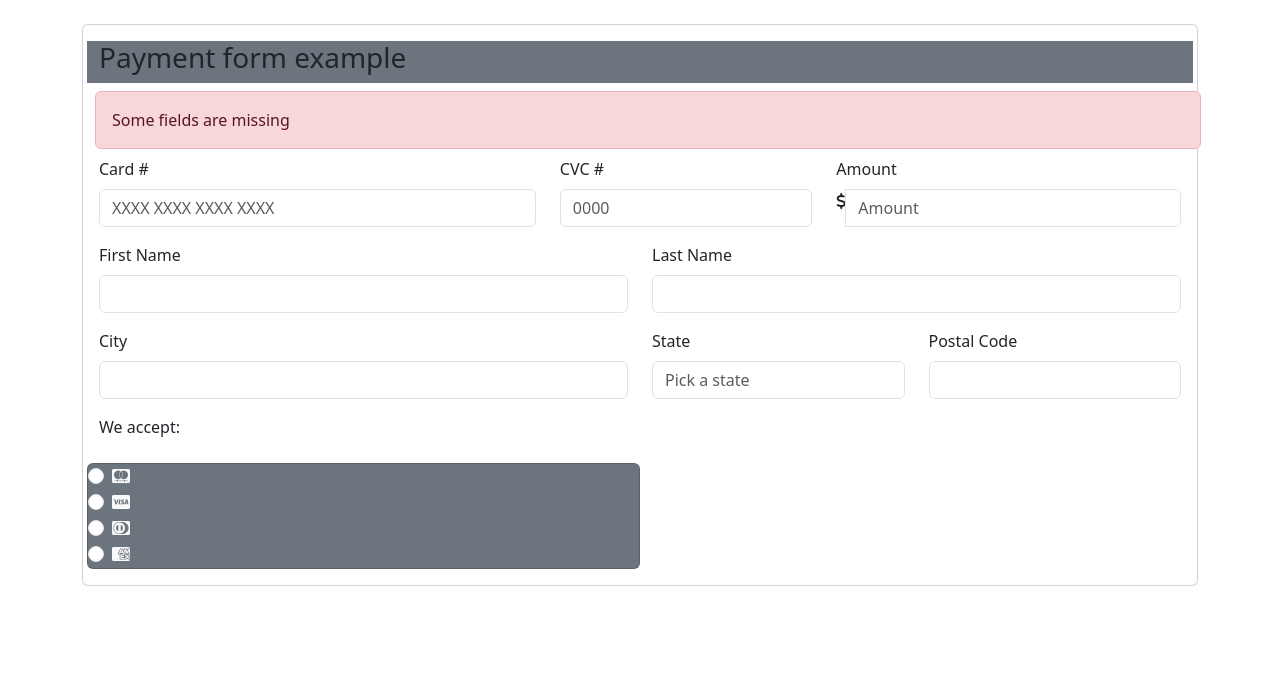
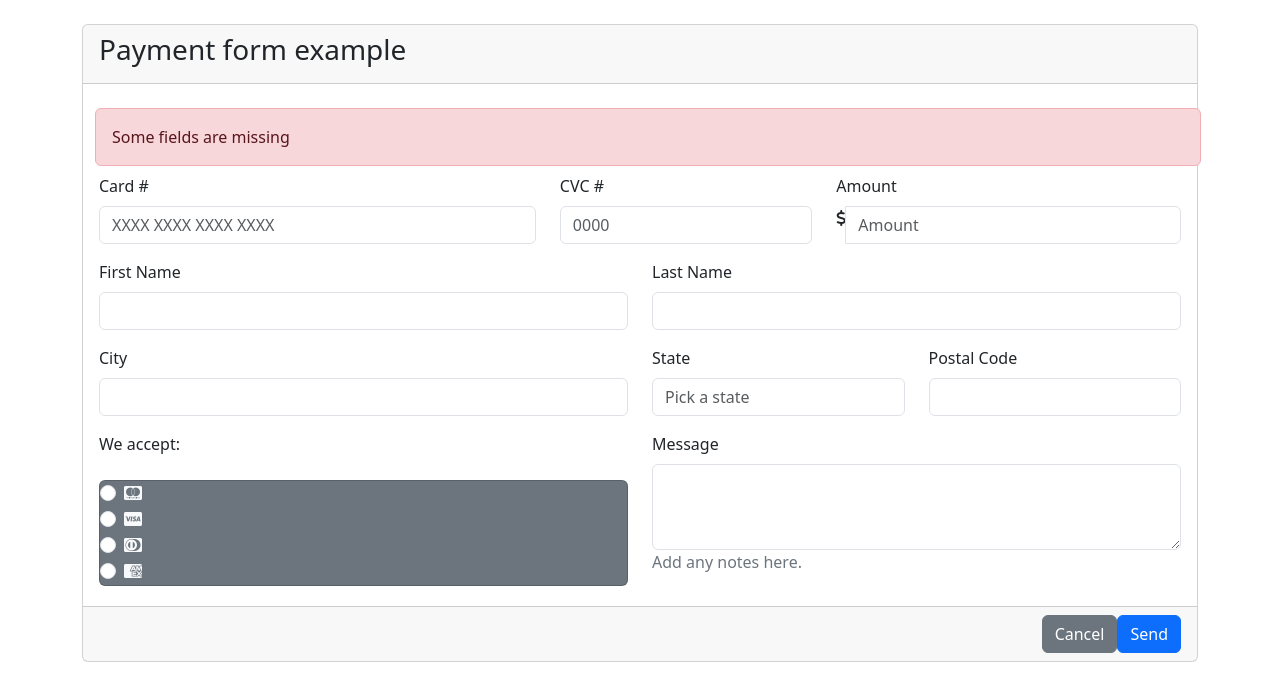
Before and after one commit to 4GeeksAcademy/kristian-bootstrapform, a plain HTML site: page index.html in a window 1280 px wide. Drawn offline with nearby package versions, Linux system fonts and the light colour scheme.

Commit message:
New changes

```diff
--- a/index.html
+++ b/index.html
@@ -9,12 +9,12 @@
 <body>
     <div class="container">
         <div class="card w-100 mt-4">
+            <div class="card-header">
+                <div class="col-12">
+                    <h3>Payment form example</h3>
+                </div>
+            </div>
             <div class="card-body">
-                <div class="row bg-secondary">
-                    <div class="col-12">
-                        <h3>Payment form example</h3>
-                    </div>
-                </div>
                 <div class="row">
                     <div class="alert alert-danger m-2" role="alert">
                         Some fields are missing
@@ -78,32 +78,49 @@
                 <div class="row">
                     <div class="col-6">
                         <p class="pb-2">We accept:</p>
-                        <div class="card bg-secondary w-auto row">
-                            <div class="form-check col-3">
+                        <div class="card bg-secondary w-auto">
+                            <div class="form-check">
                                 <input class="form-check-input" type="radio" name="flexRadioDefault" id="flexRadioDefault1">
                                 <label class="form-check-label" for="flexRadioDefault1">
                                     <i class="fa-brands fa-cc-mastercard text-light"></i>
                                 </label>
                             </div>
-                            <div class="form-check col-3">
+                            <div class="form-check">
                                 <input class="form-check-input" type="radio" name="flexRadioDefault" id="flexRadioDefault2">
                                 <label class="form-check-label" for="flexRadioDefault2">
                                     <i class="fa-brands fa-cc-visa text-light"></i>
                                 </label>
                             </div>
-                            <div class="form-check col-3">
+                            <div class="form-check">
                                 <input class="form-check-input" type="radio" name="flexRadioDefault" id="flexRadioDefault3">
                                 <label class="form-check-label" for="flexRadioDefault3">
                                     <i class="fa-brands fa-cc-diners-club text-light"></i>
                                 </label>
                             </div>
-                            <div class="form-check col-3">
+                            <div class="form-check">
                                 <input class="form-check-input" type="radio" name="flexRadioDefault" id="flexRadioDefault4">
                                 <label class="form-check-label" for="flexRadioDefault4">
                                     <i class="fa-brands fa-cc-amex text-light"></i>
                                 </label>
                             </div>
                         </div>
+                    </div>
+                    <div class="col-6">
+                        <div class="mb-3">
+                            <label for="exampleFormControlTextarea1" class="form-label">Message</label>
+                            <textarea class="form-control" id="exampleFormControlTextarea1" rows="3"></textarea>
+                            <p class="text-secondary">Add any notes here.</p>
+                        </div>
+                    </div>
+                </div>
+            </div>
+            <div class="card-footer">
+                <div class="col-12">
+                    <div class="float-end">
+                        <button type="button" class="btn btn-primary">Send</button>
+                    </div>
+                    <div class="float-end">
+                        <button type="button" class="btn btn-secondary">Cancel</button>
                     </div>
                 </div>
             </div>
```
